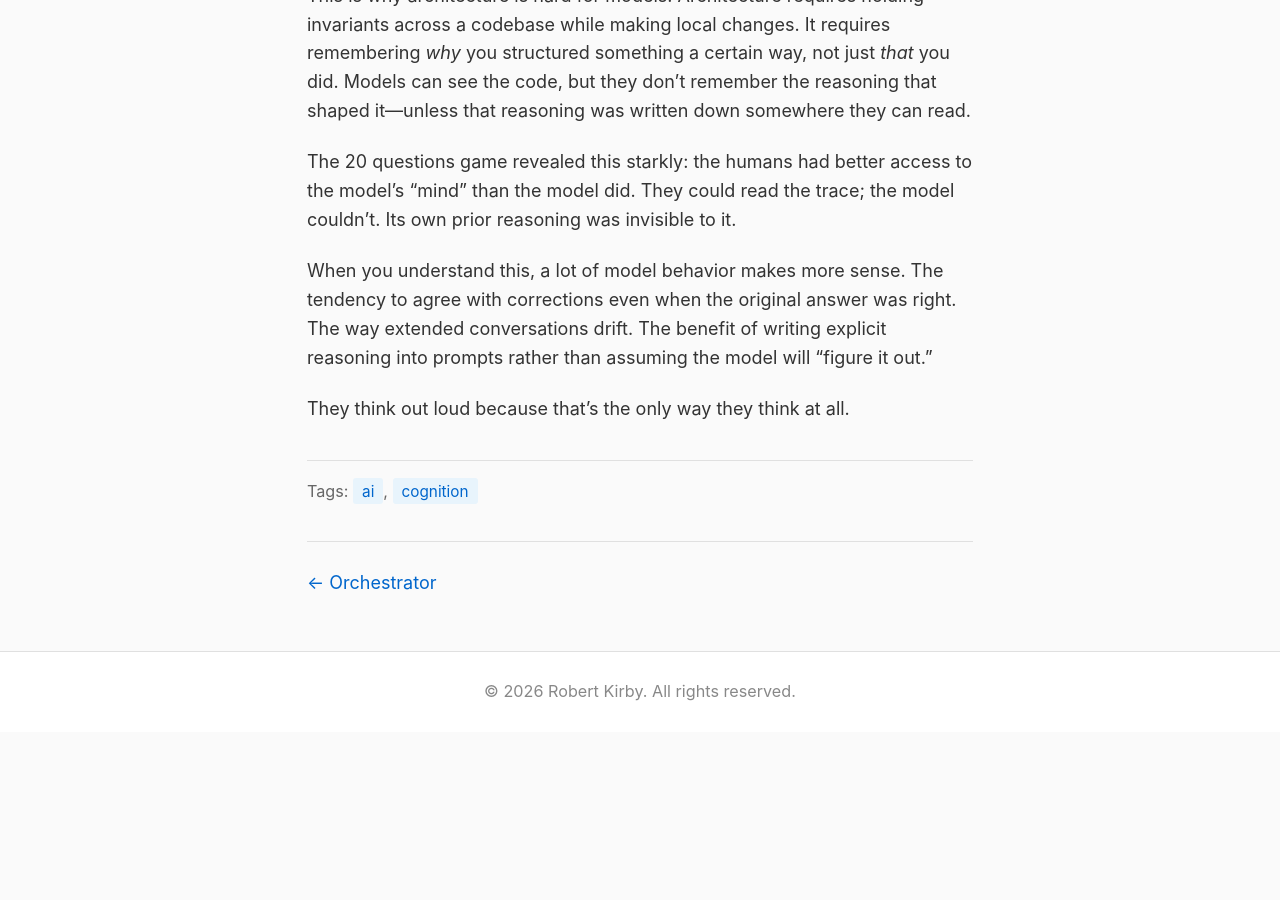
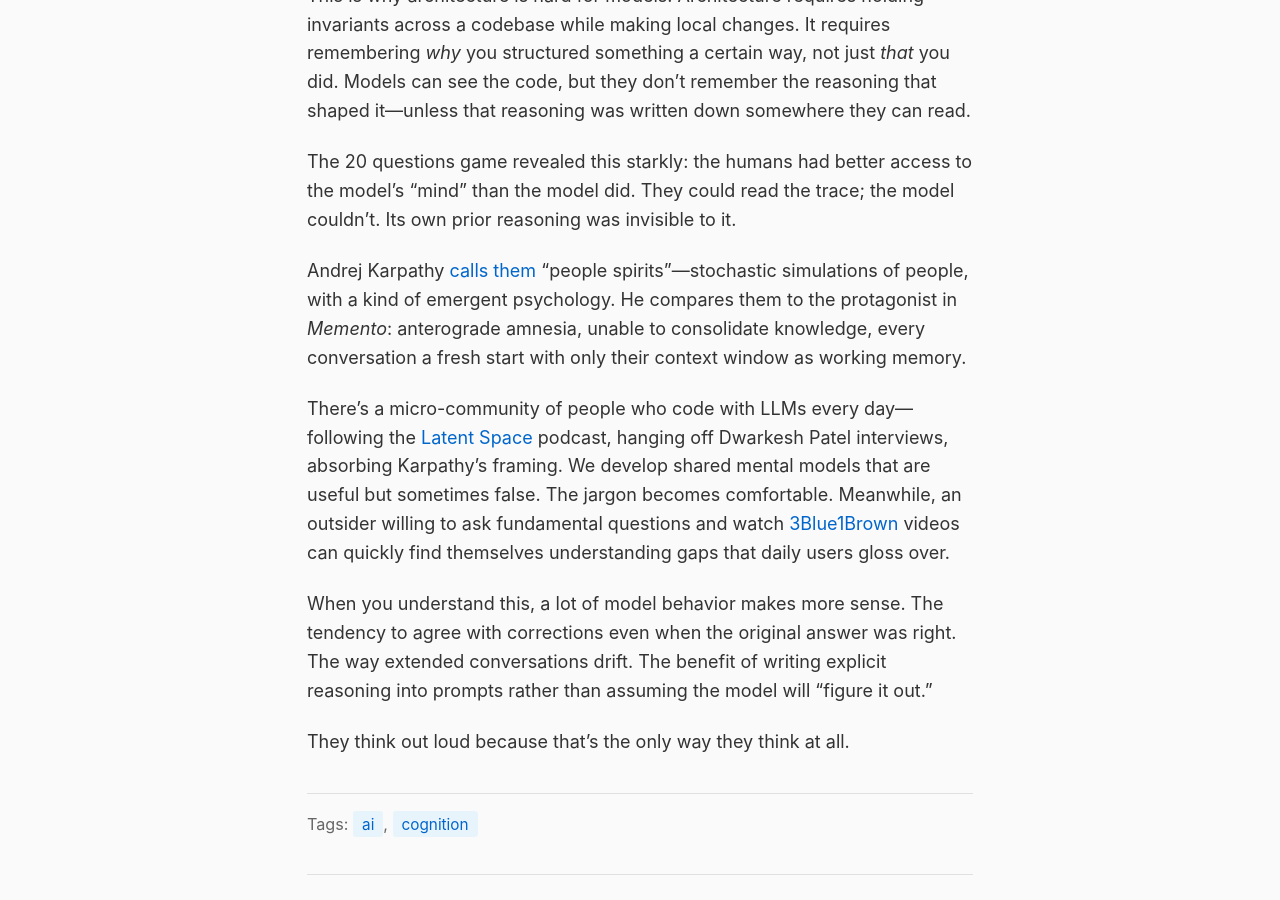
Before and after one commit to rob137/rob137.github.io, a Jekyll site: the page built from _posts/2026-01-24-thinking-out-loud.md, in a window 1280 px wide and 900 px high, scrolled down 1777 px. Built offline with Jekyll 4.4.1, drawn with Linux system fonts in a browser that asks for light colours; before the commit the page ends 2509 px from its top, so only the background shows below that.

Commit message:
Add Karpathy framing and micro-community observation

```diff
--- a/_posts/2026-01-24-thinking-out-loud.md
+++ b/_posts/2026-01-24-thinking-out-loud.md
@@ -36,6 +36,10 @@ This is why architecture is hard for models. Architecture requires holding invar
 
 The 20 questions game revealed this starkly: the humans had better access to the model's "mind" than the model did. They could read the trace; the model couldn't. Its own prior reasoning was invisible to it.
 
+Andrej Karpathy [calls them](https://x.com/karpathy/status/1930003172246073412) "people spirits"—stochastic simulations of people, with a kind of emergent psychology. He compares them to the protagonist in *Memento*: anterograde amnesia, unable to consolidate knowledge, every conversation a fresh start with only their context window as working memory.
+
+There's a micro-community of people who code with LLMs every day—following the [Latent Space](https://www.latent.space/) podcast, hanging off Dwarkesh Patel interviews, absorbing Karpathy's framing. We develop shared mental models that are useful but sometimes false. The jargon becomes comfortable. Meanwhile, an outsider willing to ask fundamental questions and watch [3Blue1Brown](https://www.youtube.com/c/3blue1brown) videos can quickly find themselves understanding gaps that daily users gloss over.
+
 When you understand this, a lot of model behavior makes more sense. The tendency to agree with corrections even when the original answer was right. The way extended conversations drift. The benefit of writing explicit reasoning into prompts rather than assuming the model will "figure it out."
 
 They think out loud because that's the only way they think at all.
```
